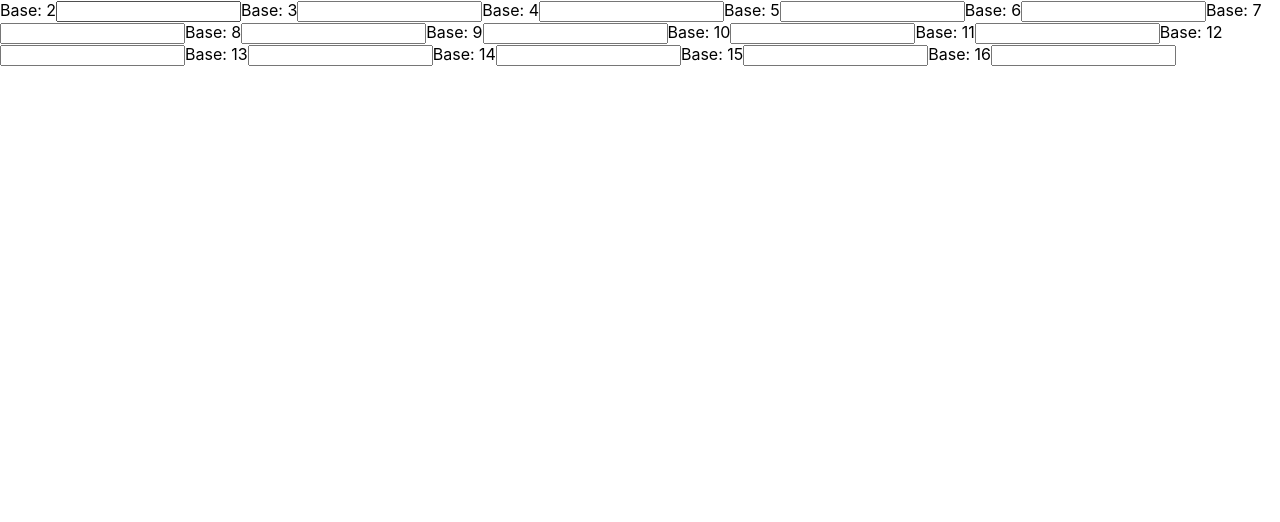
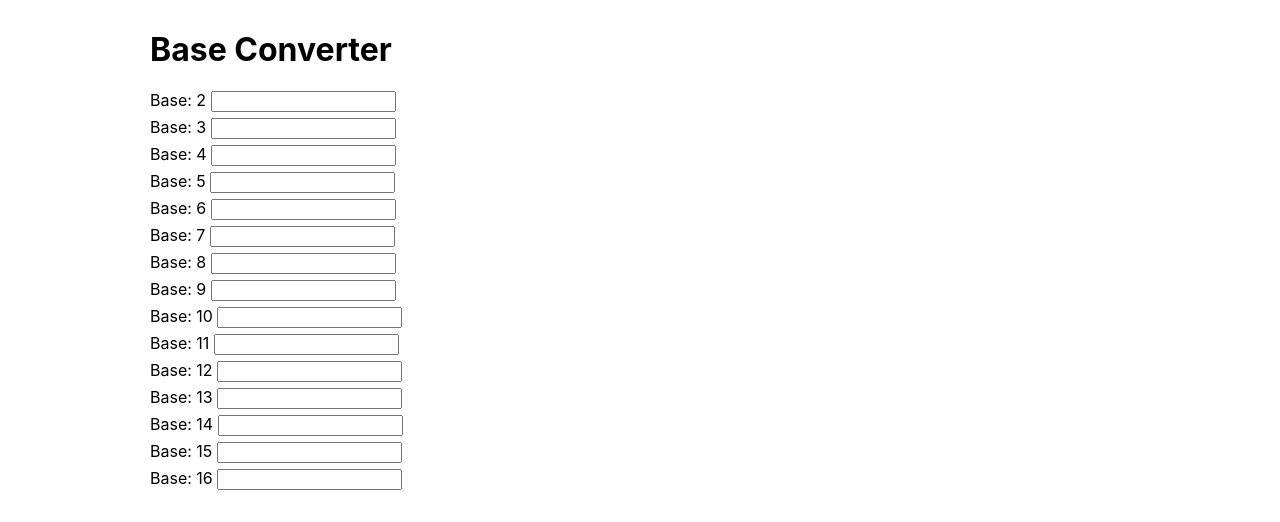
Before and after one commit to melodyni/Base-Converter, a React (Create React App) app: page / in a window 1280 px wide. Shown: the top 522 px of the page. Built offline with nearby package versions, Linux system fonts and the light colour scheme.

Commit message:
added styles and heading on page

```diff
--- a/src/App.js
+++ b/src/App.js
@@ -1,11 +1,15 @@
 import React from 'react';
 import BaseConverter from './BaseConverter.js';
+import './baseConverter.css';
 
 const App = () => {
   return (
-    <BaseConverter
-      bases={[2, 3, 4, 5, 6, 7, 8, 9, 10, 11, 12, 13, 14, 15, 16]}
-    />
+    <div className='center'>
+      <h1>{`Base Converter`}</h1>
+      <BaseConverter
+        bases={[2, 3, 4, 5, 6, 7, 8, 9, 10, 11, 12, 13, 14, 15, 16]}
+      />
+    </div>
   );
 };
 
--- a/src/BaseConverter.js
+++ b/src/BaseConverter.js
@@ -1,5 +1,6 @@
 import React from 'react';
 import InputBox from './InputBox.js';
+import './baseConverter.css';
 
 class BaseConverter extends React.Component {
   constructor(props) {
@@ -24,7 +25,7 @@ class BaseConverter extends React.Component {
         value={this.state.value}
       />
     ));
-    return <div>{inputBoxes}</div>;
+    return <div className='flex'>{inputBoxes}</div>;
   }
 }
 
--- a/src/InputBox.js
+++ b/src/InputBox.js
@@ -3,8 +3,9 @@ import React from 'react';
 const InputBox = ({ base, value, onChange }) => {
   return (
     <label>
-      {`Base: ${base}`}
+      {`Base: ${base} `}
       <input
+        className='input-box'
         base={base}
         value={value.toString(base)}
         onChange={(event) => onChange(event.target.value, base)}
--- /dev/null
+++ b/src/baseConverter.css
@@ -0,0 +1,12 @@
+.input-box {
+  margin-bottom: 5px;
+}
+
+.flex {
+  display: flex;
+  flex-direction: column;
+}
+
+.center {
+  margin: 30px 150px;
+}
```
